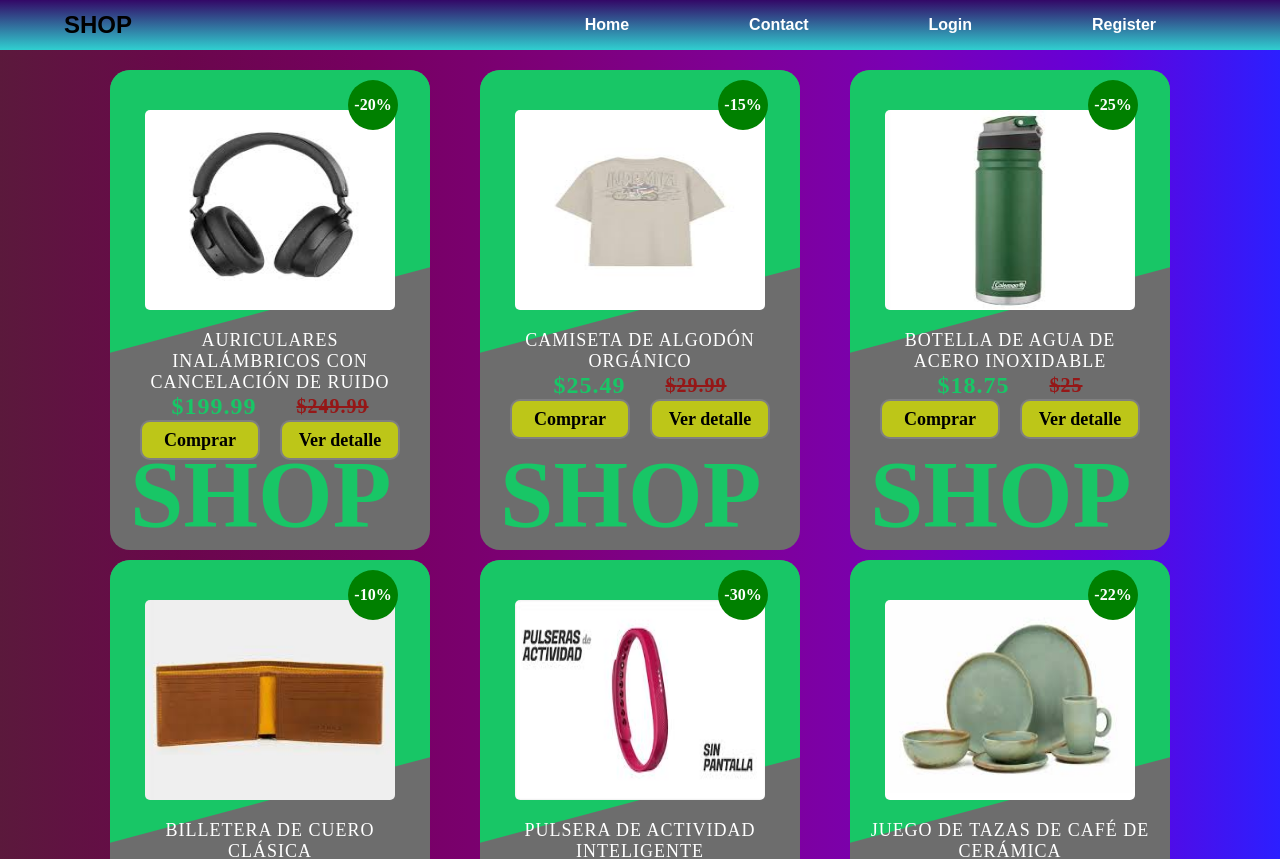
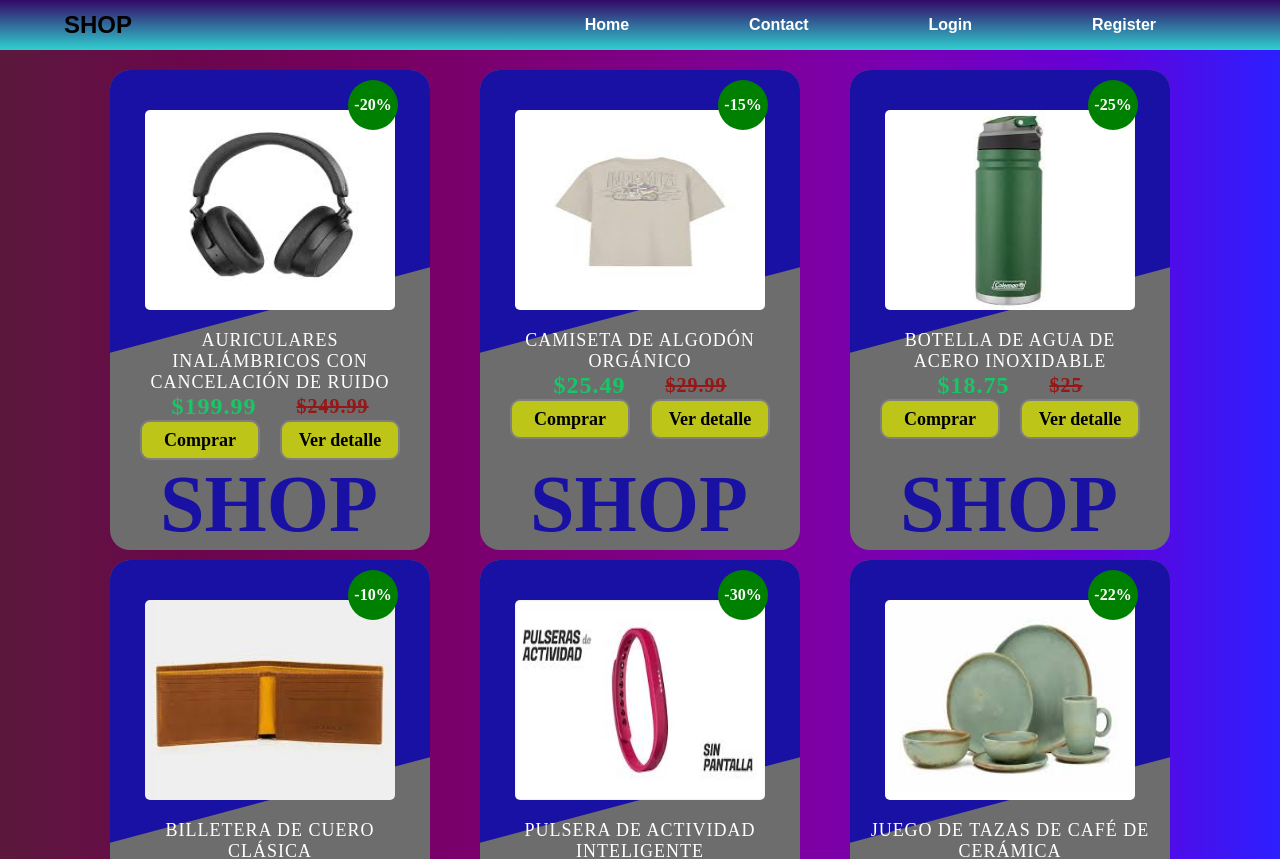
Before and after one commit to sebadamis/TP-MOD-2-OBLIGATORIO, a React (Vite) app: page / in a window 1280 px wide. Shown: the top 859 px of the page. Built offline with nearby package versions, Linux system fonts and the light colour scheme.

Commit message:
7th commit

```diff
--- a/src/components/Productos/Productos.css
+++ b/src/components/Productos/Productos.css
@@ -32,7 +32,7 @@
             top: -50%;
             width: 100%;
             height: 100%;
-            background: #18c666;
+            background: #1811a3;
             transform: skewY(345deg);
             transition: 0.5s;
         }
@@ -47,9 +47,9 @@
             left: 0;
             margin: 0 auto;
             font-weight: 600;
-            font-size: 6em;
-            color: #18c666;
-            padding-left: 2rem;
+            font-size: 5em;
+            color: #1811a3;
+            padding-left: 5rem;
             text-align: center;
         }
         .card .imgBox {
```
